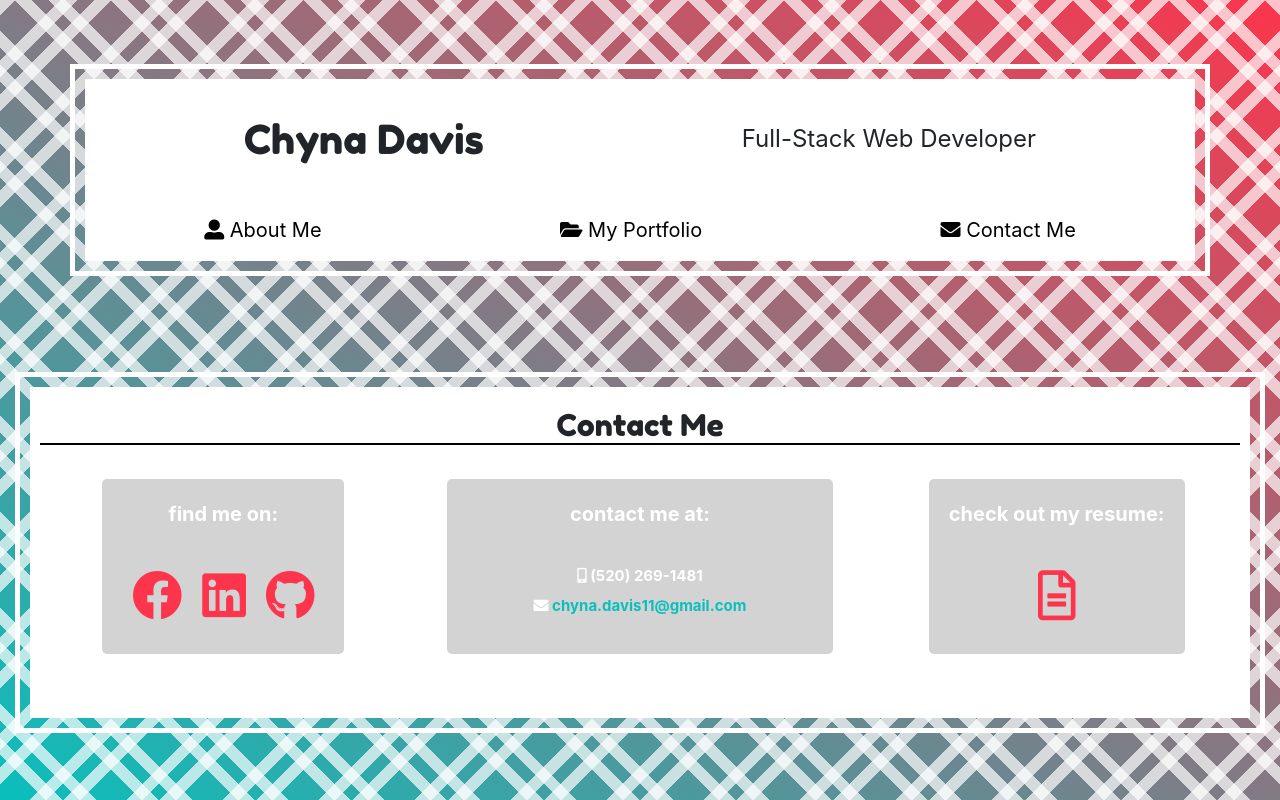
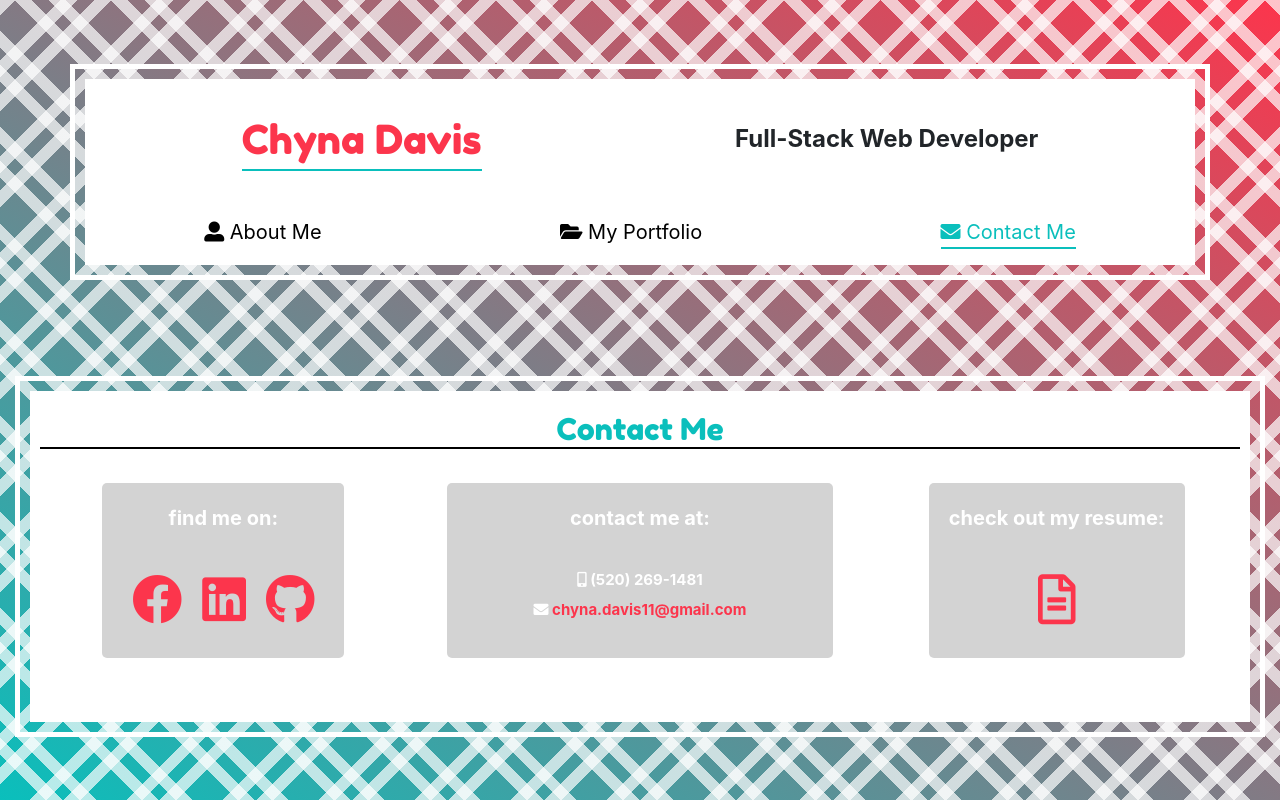
Before and after one commit to CrainDavis/WebDevPortfolio, a React (Create React App) app: page /contact in a window 1280 px wide. Built offline with nearby package versions, Linux system fonts and the light colour scheme.

Commit message:
make style changes

```diff
--- a/src/App.css
+++ b/src/App.css
@@ -59,13 +59,20 @@ body {
   text-decoration: none;
   color: #fc354c;
 }
+.navbar__link--active {
+  border-bottom: 2px solid #0abfbc;
+  color: #0abfbc;
+}
 .full-name {
   font-family: "Fredoka One", cursive;
   font-size: 40px;
+  color: #fc354c;
+  border-bottom: 2px solid #0abfbc;
 }
 .job-title {
   padding-top: 7px;
   font-size: 24px;
+  font-weight: bold;
 }
 
 /* MAIN PAGES (ALL) */
@@ -80,11 +87,23 @@ body {
   border: 5px solid white;
   background-clip: content-box;
 }
+.welcome-statement1 {
+  padding: 40px 0px 0px 0px;
+  font-family: "Fredoka One", cursive;
+  font-size: 30px;
+  color: #0abfbc;
+}
+.welcome-statement2 {
+  padding: 40px 0px 30px 0px;
+  font-size: 18px;
+  color: #fc354c;
+}
 .page-label {
   font-family: "Fredoka One", cursive;
   font-size: 30px;
   border-bottom: 2px solid black;
   margin: 20px 10px 0 10px;
+  color: #0abfbc;
 }
 .section-spacing {
   border: 1px solid white;
@@ -93,7 +112,7 @@ body {
 /* ABOUT ME */
 .bio-image {
   width: 80%;
-  border: 5px solid white;
+  border: 5px solid #fc354c;
   margin-bottom: 30px;
 }
 .para1,
@@ -127,7 +146,7 @@ body {
   border-radius: 5px;
 }
 .project-link-btn:hover {
-  background-color: indianred;
+  background-color: #fdaeb7;
   text-decoration: none;
   color: white;
 }
@@ -147,20 +166,18 @@ body {
   color: white;
 }
 .sns-link-icon,
-.resume-link {
+.resume-link,
+.email-link {
   color: #fc354c;
 }
 .sns-link-icon:hover {
-  color: #0abfbc;
-}
-.email-link {
   color: #0abfbc;
 }
 .contact-address {
     font-size: 15px;
 }
 .email-link:hover {
-  color: #fc354c;
+  color: #0abfbc;
   text-decoration: none;
 }
 .resume-link:hover {
--- a/src/App.js
+++ b/src/App.js
@@ -1,7 +1,8 @@
 import React from 'react';
 import "./App.css";
-import { BrowserRouter as Router, Route } from "react-router-dom";
+import { BrowserRouter as Router, Route, Switch } from "react-router-dom";
 import NavBar from "./components/NavBar";
+import Welcome from "./pages/Welcome";
 import AboutMe from "./pages/AboutMe";
 import Portfolio from "./pages/Portfolio";
 import Contact from "./pages/Contact";
@@ -12,9 +13,12 @@ function App() {
       <Router>
         <div>
           <NavBar />
-          <Route exact path="/" component={AboutMe}/>
-          <Route exact path="/portfolio" component={Portfolio}/>
-          <Route exact path="/contact" component={Contact}/>
+          <Switch>
+          <Route exact path="/" component={Welcome}/>
+            <Route exact path="/aboutme" component={AboutMe}/>
+            <Route exact path="/portfolio" component={Portfolio}/>
+            <Route exact path="/contact" component={Contact}/>
+          </Switch>
         </div>
       </Router>
     </div>
--- a/src/components/NavBar/index.js
+++ b/src/components/NavBar/index.js
@@ -1,4 +1,5 @@
 import React from "react";
+import {NavLink} from "react-router-dom"
 import "../../App.css";
 
 function Header() {
@@ -10,9 +11,9 @@ function Header() {
             <span className="job-title">Full-Stack Web Developer</span>
         </p>
         <p className="d-flex justify-content-around">
-            <span><a className="page-links" href="/"><i className="fas fa-user-alt"></i> About Me</a></span>
-            <span><a className="page-links" href="/portfolio"><i className="fas fa-folder-open"></i> My Portfolio</a></span>
-            <span><a className="page-links" href="/contact"><i className="fas fa-envelope"></i> Contact Me</a></span>
+            <NavLink activeClassName="navbar__link--active" className="navbar__link page-links" to="/aboutme"><i className="fas fa-user-alt"></i> About Me</NavLink>
+            <NavLink activeClassName="navbar__link--active" className="navbar__link page-links" to="/portfolio"><i className="fas fa-folder-open"></i> My Portfolio</NavLink>
+            <NavLink activeClassName="navbar__link--active" className="navbar__link page-links" to="/contact"><i className="fas fa-envelope"></i> Contact Me</NavLink>
         </p>
       </div>
     </div>
--- a/src/components/ProjectCard/index.js
+++ b/src/components/ProjectCard/index.js
@@ -18,7 +18,10 @@ function ProjectCard() {
                 <div className="card-body">
                     <h5 className="card-title">{project.app_name}</h5>
                     <p className="card-text">{project.app_text}</p>
-                    <span className="d-flex justify-content-around"><a className="project-link-btn" href={project.app_href}>see app→</a><a className="project-link-btn" href={project.gh_href}>see repo→</a></span>
+                    <span className="d-flex justify-content-around">
+                        <a className="project-link-btn" href={project.app_href} target="__blank">see app→</a>
+                        <a className="project-link-btn" href={project.gh_href} target="__blank">see repo→</a>
+                    </span>
                 </div>
             </div>
         ))}
--- a/src/pages/Contact.js
+++ b/src/pages/Contact.js
@@ -22,9 +22,9 @@ function Contact() {
                             <br></br>
                             <div className="row">
                                 <div className="col-12">
-                                    <span className="sns-link"><a className="sns-link-icon" href="https://www.facebook.com/chyna.davis.5"><i className="fab fa-facebook"></i></a></span>
-                                    <span className="sns-link"><a className="sns-link-icon" href="https://linkedin.com/in/chyna-davis"><i className="fab fa-linkedin"></i></a></span>
-                                    <span className="sns-link"><a className="sns-link-icon" href="https://github.com/CrainDavis"><i className="fab fa-github"></i></a></span>
+                                    <span className="sns-link"><a className="sns-link-icon" href="https://www.facebook.com/chyna.davis.5" target="__blank"><i className="fab fa-facebook"></i></a></span>
+                                    <span className="sns-link"><a className="sns-link-icon" href="https://linkedin.com/in/chyna-davis" target="__blank"><i className="fab fa-linkedin"></i></a></span>
+                                    <span className="sns-link"><a className="sns-link-icon" href="https://github.com/CrainDavis" target="__blank"><i className="fab fa-github"></i></a></span>
                                 </div>
                             </div>
                         </div>
@@ -57,7 +57,7 @@ function Contact() {
                             <br></br>
                             <div className="row">
                                 <div className="col-12">
-                                    <span className="sns-link"><a className="resume-link" href={Resume}><i className="far fa-file-alt"></i></a></span>
+                                    <span className="sns-link"><a className="resume-link" href={Resume} target="__blank"><i className="far fa-file-alt"></i></a></span>
                                 </div>
                             </div>
                         </div>
--- /dev/null
+++ b/src/pages/Welcome.js
@@ -0,0 +1,18 @@
+import React from "react";
+import "../App.css";
+
+function Welcome() {
+    return (
+        <div className="main-container">
+            <div className="main-text-area">
+                <div className="row">
+                    <div className="col-12"><h4 className="welcome-statement1">Welcome to my Web Development Portfolio,</h4></div>
+                    <div className="col-12"><h4 className="welcome-statement1">and thanks for visiting!</h4></div>
+                    <div className="col-12"><h6 className="welcome-statement2">read my biography, check out my projects, and contact me</h6></div>
+                </div>
+            </div>
+        </div>
+    );
+}
+
+export default Welcome;
```
Also changed, not shown: 1 other file (tests, documents, lock files or other folders).
